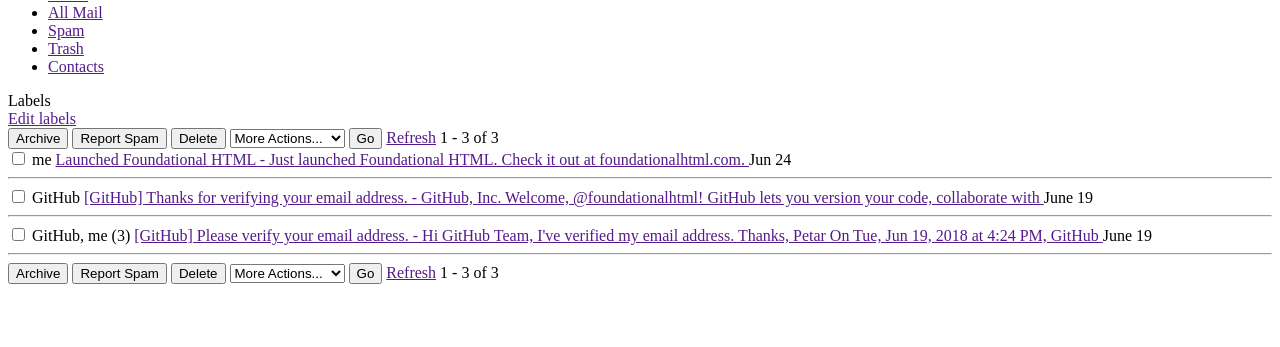
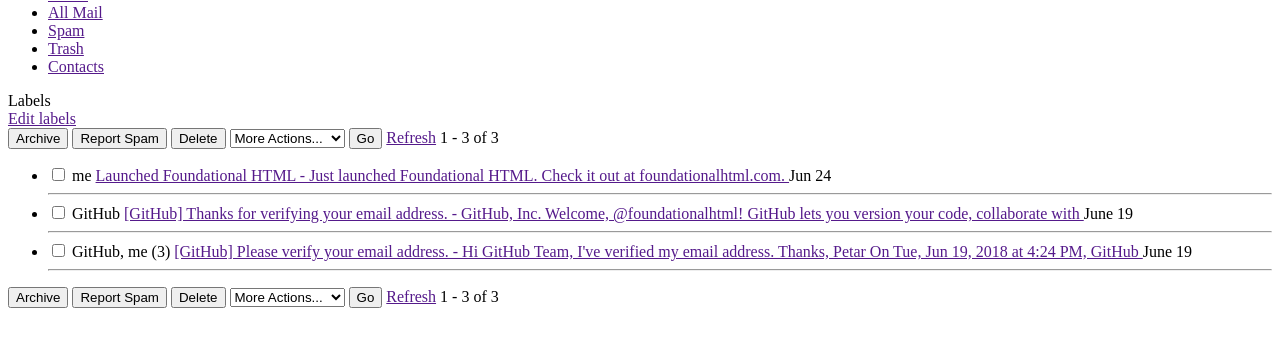
Before and after one commit to ornament5/basic-html-gmail, a plain HTML site: page gmail.html in a window 1280 px wide. Shown: the part 389-736 px from the top of the page. Drawn offline with Linux system fonts and the light colour scheme.

Commit message:
Refactoring

```diff
--- a/gmail.html
+++ b/gmail.html
@@ -132,7 +132,8 @@
 				1 - 3 of 3
 			</div>
 			<!-- list of emails -->
-			<div>
+			<ul>
+				<li>
 					<input type="checkbox">
 					me
 					<a href="">
@@ -140,9 +141,9 @@
 						- Just launched Foundational HTML. Check it out at foundationalhtml.com.
 					</a>
 					Jun 24
-			</div>
+				</li>
 				<hr>
-			<div>
+				<li>
 					<input type="checkbox">
 					GitHub
 					<a href="">
@@ -150,9 +151,9 @@
 						- GitHub, Inc. Welcome, @foundationalhtml! GitHub lets you version your code, collaborate with
 					</a>
 					June 19
-			</div>
+				</li>
 				<hr>
-			<div>
+				<li>
 					<input type="checkbox">
 					GitHub, me (3)
 					<a href="">
@@ -160,8 +161,9 @@
 						- Hi GitHub Team, I've verified my email address. Thanks, Petar On Tue, Jun 19, 2018 at 4:24 PM, GitHub
 					</a>
 					June 19
-			</div>
+				</li>
 				<hr>
+			</ul>
 			<!-- bottom action bar -->
 			<div>
 				<button>Archive</button>
```
Lines whose indentation alone changed are shown as unchanged.
